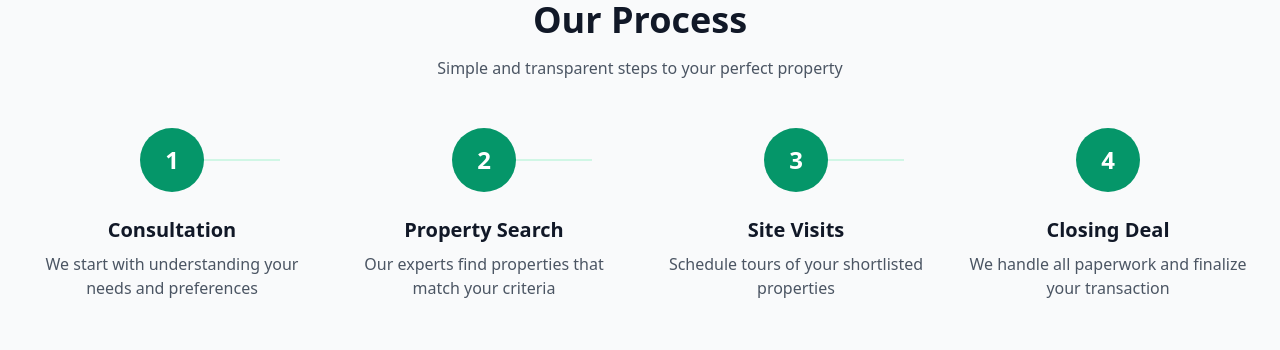
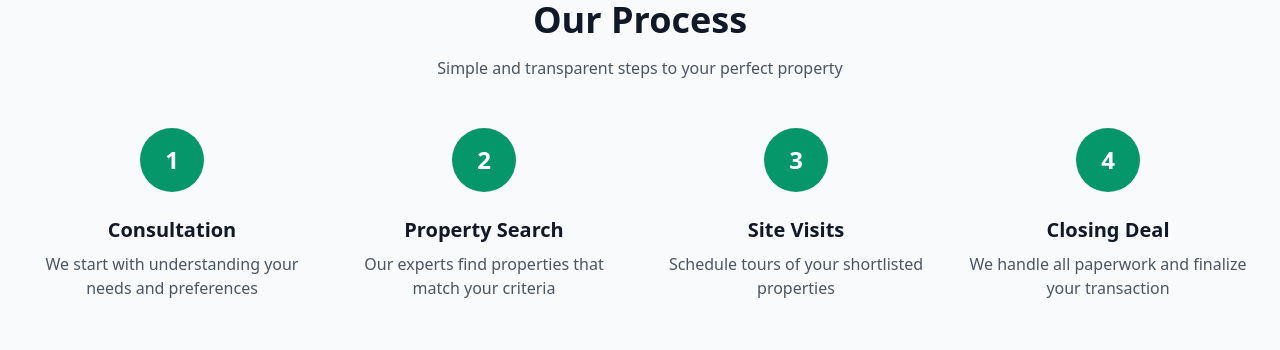
Before and after one commit to RachnaCoder/myreal-estate, a React (Vite) app: page /services in a window 1280 px wide. Shown: the part 1560-1910 px from the top of the page. Built offline with nearby package versions, Linux system fonts and the light colour scheme.

Commit message:
new change

```diff
--- a/src/pages/Services.tsx
+++ b/src/pages/Services.tsx
@@ -200,25 +200,21 @@ const Services = () => {
 
 
 
-<div className="grid grid-cols-1 md:grid-cols-2 lg:grid-cols-4 gap-8 relative">
+<div className="grid grid-cols-1 md:grid-cols-2 lg:grid-cols-4 gap-8">
   {process.map((item, index) => (
-    <div key={index} className="text-center relative">
+    <div key={index} className="text-center">
       <div className="relative mb-6">
-        {/* Circle with higher z-index */}
-        <div className="bg-emerald-600 text-white w-16 h-16 rounded-full flex items-center justify-center text-2xl font-bold mx-auto z-20 relative">
+        {/* Circle only - no lines */}
+        <div className="bg-emerald-600 text-white w-16 h-16 rounded-full flex items-center justify-center text-2xl font-bold mx-auto">
           {item.step}
         </div>
-
-        {/* Line starts from RIGHT edge of THIS circle, extends to next */}
-        {index < process.length - 1 && (
-          <div className="hidden lg:block absolute top-1/2 right-8 -translate-y-1/2 w-24 h-px bg-emerald-200 z-10" />
-        )}
       </div>
       <h3 className="text-xl font-bold text-gray-900 mb-2">{item.title}</h3>
       <p className="text-gray-600">{item.description}</p>
     </div>
   ))}
 </div>
+
 
 
 
```
